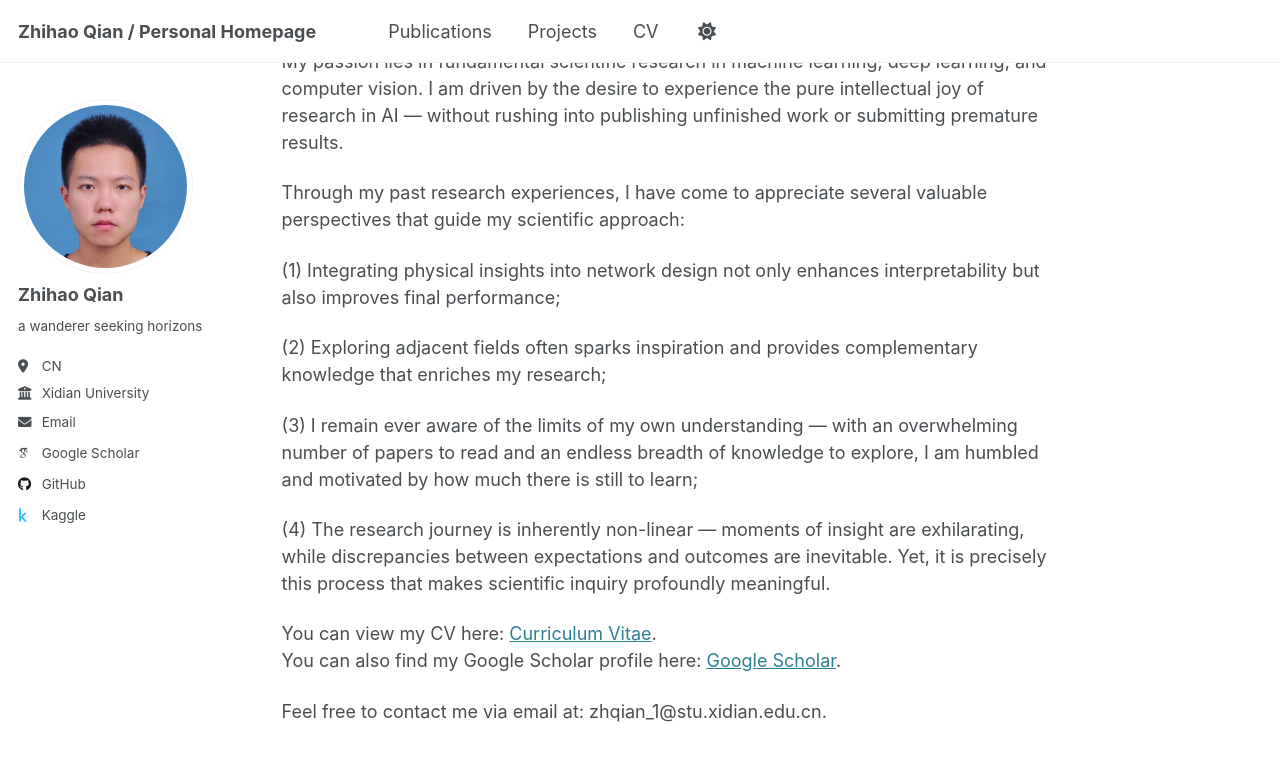
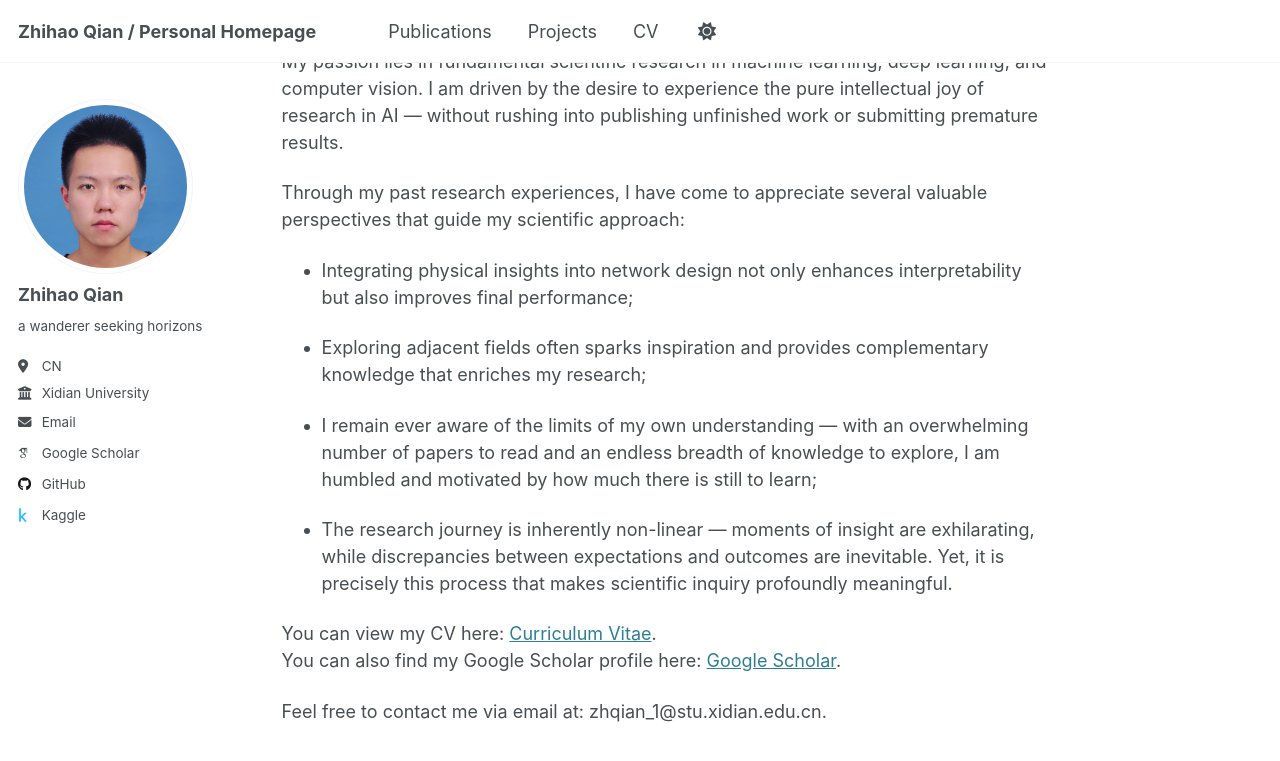
Before and after one commit to Dualego00/Dualego00.github.io, a Jekyll site: the page built from _pages/about.md, in a window 1280 px wide and 900 px high, scrolled down 329 px. Shown: the top 761 px of the window. Built offline with Jekyll 4.4.1, drawn with Linux system fonts in a browser that asks for light colours; some web fonts are replaced.

Commit message:
Update about.md

```diff
--- a/_pages/about.md
+++ b/_pages/about.md
@@ -15,13 +15,13 @@ My passion lies in fundamental scientific research in machine learning, deep lea
 
 Through my past research experiences, I have come to appreciate several valuable perspectives that guide my scientific approach:
 
-(1) Integrating physical insights into network design not only enhances interpretability but also improves final performance;
+* Integrating physical insights into network design not only enhances interpretability but also improves final performance;
 
-(2) Exploring adjacent fields often sparks inspiration and provides complementary knowledge that enriches my research;
+* Exploring adjacent fields often sparks inspiration and provides complementary knowledge that enriches my research;
 
-(3) I remain ever aware of the limits of my own understanding — with an overwhelming number of papers to read and an endless breadth of knowledge to explore, I am humbled and motivated by how much there is still to learn;
+* I remain ever aware of the limits of my own understanding — with an overwhelming number of papers to read and an endless breadth of knowledge to explore, I am humbled and motivated by how much there is still to learn;
 
-(4) The research journey is inherently non-linear — moments of insight are exhilarating, while discrepancies between expectations and outcomes are inevitable. Yet, it is precisely this process that makes scientific inquiry profoundly meaningful.
+* The research journey is inherently non-linear — moments of insight are exhilarating, while discrepancies between expectations and outcomes are inevitable. Yet, it is precisely this process that makes scientific inquiry profoundly meaningful.
 
 You can view my CV here: [Curriculum Vitae](../assets/ZhihaoQian_CV.pdf).
 You can also find my Google Scholar profile here: [Google Scholar](https://scholar.google.com/citations?user=o83AL3sAAAAJ&amp;hl=en).
```
